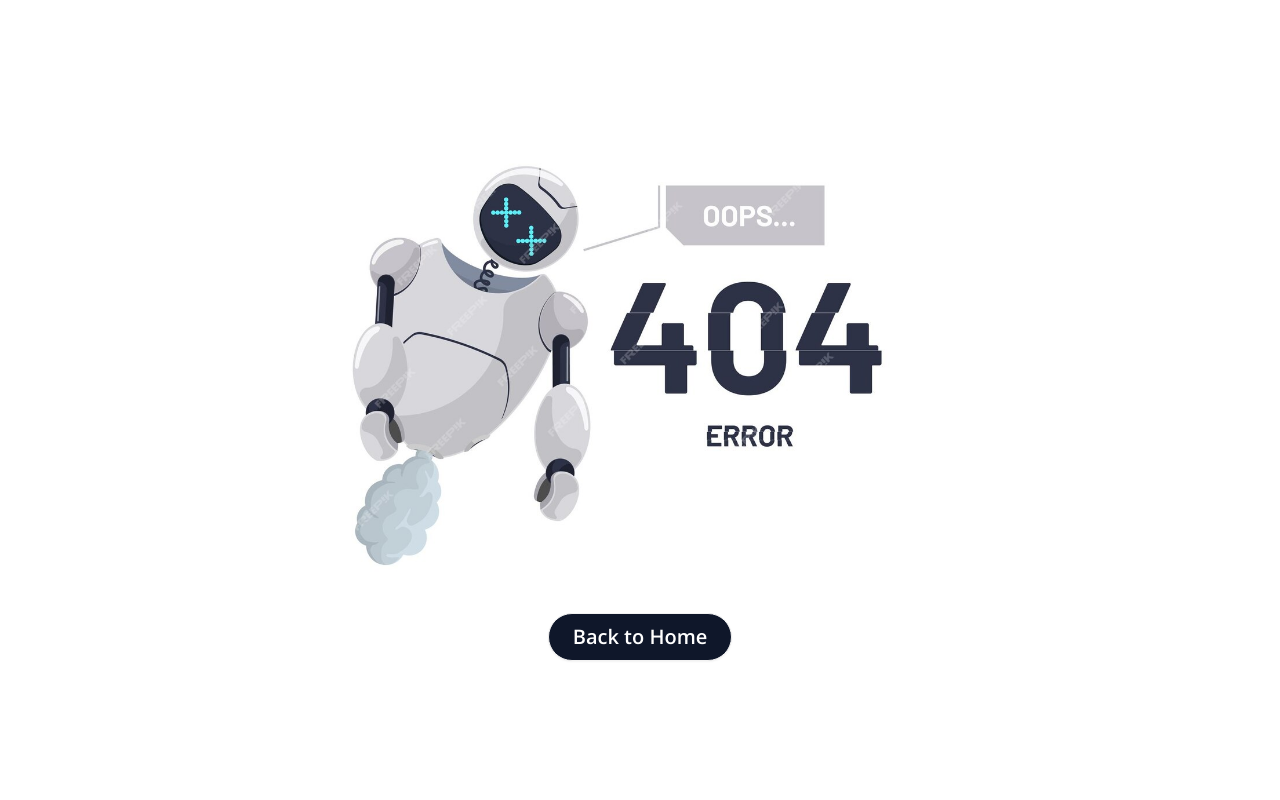
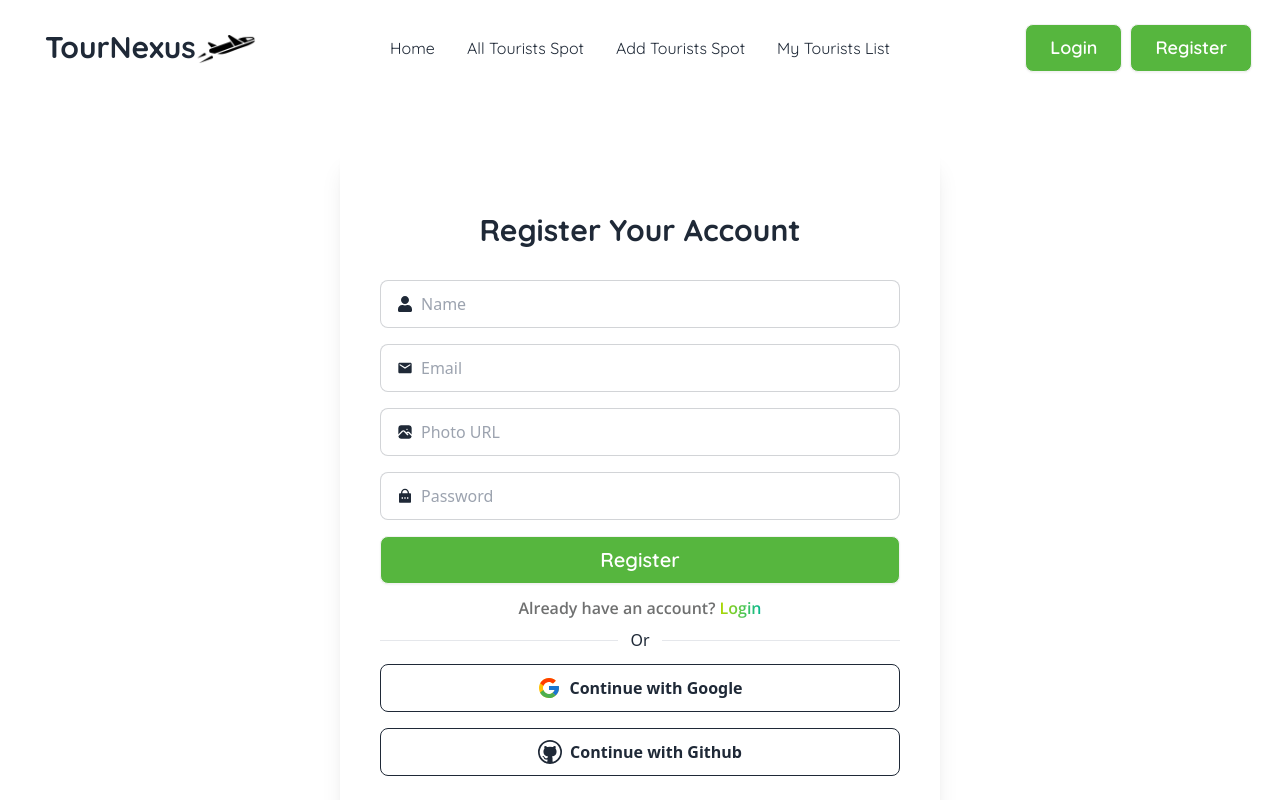
Before and after one commit to SaifullahKabirRana/TourNexus-Tourism-Client, a React (Vite) app: page /register in a window 1280 px wide. Before the commit this address had no page. Shown: the top 800 px of the page. Built offline with nearby package versions, Linux system fonts and the light colour scheme.

Commit message:
added login section

```diff
--- a/src/components/Footer.jsx
+++ b/src/components/Footer.jsx
@@ -9,7 +9,7 @@
 const Footer = () => {
     return (
         <div>
-            <div className='bg-[#12132D0D] mt-8 md:mt-12 lg:mt-24 '>
+            <div className='bg-[#12132D0D] mt-12 md:mt-16 lg:mt-24 '>
                 <div className='md:flex container mx-auto'>
                     <div className='mx-7 md:mx-10 pt-[35px] md:pt-[60px] lg:pt-[100px]'>
                         <h2 className="flex items-center gap-2 text-2xl md:text-3xl lg:text-4xl font-quicksand font-bold ">TourNexus
--- /dev/null
+++ b/src/components/Login.jsx
@@ -0,0 +1,41 @@
+import { MdEmail } from "react-icons/md";
+import { RiLockPasswordFill } from "react-icons/ri";
+import { Link } from "react-router-dom";
+import SocialLogin from "./socialLogin/SocialLogin";
+const Login = () => {
+    const handleLogin = e => {
+        e.preventDefault();
+        const form = e.target;
+        const email = form.email.value;
+        const password = form.password.value;
+        console.log( email, password);
+    }
+    return (
+        <div className="">
+        <div className="mt-7 md:mt-10 lg:mt-16 pt-6 md:pt-10 lg:pt-16 pb-4 md:pb-6 lg:pb-8 shadow-xl rounded-lg max-w-[340px] md:max-w-[450px] lg:max-w-[600px] mx-auto ">
+            <div className="lg:px-10 md:px-8 px-6 ">
+                <h2 className="font-quicksand  text-xl md:text-2xl lg:text-3xl font-bold mb-4 md:mb-6 lg:mb-8 text-center">Login Your Account</h2>
+                <form onSubmit={handleLogin}>
+                    <label className="input input-bordered flex items-center gap-2 mb-4">
+                        <MdEmail />
+                        <input type="email" name="email" className="grow" placeholder="Email" required/>
+                    </label>
+                    <label className="input input-bordered flex items-center gap-2 mb-4">
+                        <RiLockPasswordFill />
+                        <input type="password" name="password" placeholder="Password" className="grow" required/>
+                    </label>
+                    <div>
+                        <input className="btn w-full bg-[#56b63e] text-white font-quicksand font-semibold text-base md:text-lg lg:text-xl" type="submit" value="Login" />
+                    </div>
+                    <p className="mt-2 md:mt-3 text-center text-[#6f7070] text-[13px] md:text-[16px] font-semibold font-openSans">Don’t have an account? <Link to='/register' className="bg-gradient-to-r from-[#b0d800] to-[#00b795] inline-block text-transparent bg-clip-text">Register</Link></p>
+                    <div className="mb-1 md:mb-3">
+                        <SocialLogin></SocialLogin>
+                    </div>
+                </form>
+            </div>
+        </div>
+    </div>
+    );
+};
+
+export default Login;
--- a/src/components/Navbar.jsx
+++ b/src/components/Navbar.jsx
@@ -29,7 +29,7 @@
                         <ul
                             tabIndex={0}
                             id='nav'
-                            className="menu menu-sm dropdown-content bg-base-100 rounded-box z-[1] mt-3 w-52 p-2 shadow ">
+                            className="z-10 menu menu-sm dropdown-content bg-base-100 rounded-box mt-3 w-52 p-2 shadow ">
                             {navLinks}
                         </ul>
                     </div>
--- /dev/null
+++ b/src/components/Register.jsx
@@ -0,0 +1,53 @@
+import { TbPhotoFilled } from "react-icons/tb";
+import { FaUser } from "react-icons/fa";
+import { MdEmail } from "react-icons/md";
+import { RiLockPasswordFill } from "react-icons/ri";
+import { Link } from "react-router-dom";
+import SocialLogin from "./socialLogin/SocialLogin";
+const Register = () => {
+    const handleRegister = e => {
+        e.preventDefault();
+        const form = e.target;
+        const name = form.name.value;
+        const email = form.email.value;
+        const photo = form.photo.value;
+        const password = form.password.value;
+        console.log(name, email, photo, password);
+    }
+    return (
+        <div className="">
+            <div className="mt-7 md:mt-10 lg:mt-16 pt-6 md:pt-10 lg:pt-16 pb-4 md:pb-6 lg:pb-8 shadow-xl rounded-lg max-w-[340px] md:max-w-[450px] lg:max-w-[600px] mx-auto ">
+                <div className="lg:px-10 md:px-8 px-6 ">
+                    <h2 className="font-quicksand  text-xl md:text-2xl lg:text-3xl font-bold mb-4 md:mb-6 lg:mb-8 text-center">Register Your Account</h2>
+                    <form onSubmit={handleRegister}>
+                        <label className="input input-bordered flex items-center gap-2 mb-4">
+                        <FaUser />
+                            <input type="text" name="name" className="grow" placeholder="Name" required/>
+                        </label>
+                        <label className="input input-bordered flex items-center gap-2 mb-4">
+                            <MdEmail />
+                            <input type="email" name="email" className="grow" placeholder="Email" required/>
+                        </label>
+                        <label className="input input-bordered flex items-center gap-2 mb-4">
+                            <TbPhotoFilled />
+                            <input type="text" name="photo" placeholder="Photo URL" className="grow " />
+                        </label>
+                        <label className="input input-bordered flex items-center gap-2 mb-4">
+                            <RiLockPasswordFill />
+                            <input type="password" name="password" placeholder="Password" className="grow" required/>
+                        </label>
+                        <div>
+                            <input className="btn w-full bg-[#56b63e] text-white font-quicksand font-semibold text-base md:text-lg lg:text-xl" type="submit" value="Register" />
+                        </div>
+                        <p className="mt-2 md:mt-3 text-center text-[#6f7070] text-[13px] md:text-[16px] font-semibold font-openSans">Already have an account? <Link to='/login' className="bg-gradient-to-r from-[#b0d800] to-[#00b795] inline-block text-transparent bg-clip-text">Login</Link></p>
+                        <div className="mb-1 md:mb-3">
+                            <SocialLogin></SocialLogin>
+                        </div>
+                    </form>
+                </div>
+            </div>
+        </div>
+    );
+};
+
+export default Register;
--- /dev/null
+++ b/src/components/socialLogin/SocialLogin.jsx
@@ -0,0 +1,34 @@
+import { FcGoogle } from "react-icons/fc";
+import { VscGithub } from "react-icons/vsc";
+
+const SocialLogin = () => {
+    return (
+        <div className="">
+        <div className="mt-2">
+            <div className="">
+                <div className="flex  items-center gap-3">
+                    <hr className="w-full" />
+                    <p className="font-medium">Or</p>
+                    <hr className="w-full" />
+                </div>
+                <div className="text-center mt-1 md:mt-3">
+                    <div  className="btn btn-outline  w-full">
+                        <div className="text-2xl">
+                            <FcGoogle />
+                        </div>
+                        <p className="text-[14px] md:text-[16px]">Continue with Google</p>
+                    </div>
+                    <div  className="btn btn-outline  mt-2 md:mt-4 w-full">
+                        <div className="text-2xl">
+                            <VscGithub />
+                        </div>
+                        <p className="text-[14px] md:text-[16px]">Continue with Github</p>
+                    </div>
+                </div>
+            </div>
+        </div>
+    </div>
+    );
+};
+
+export default SocialLogin;
```
Also changed, not shown: src/routes/Routes.jsx (+10 -0 lines).
